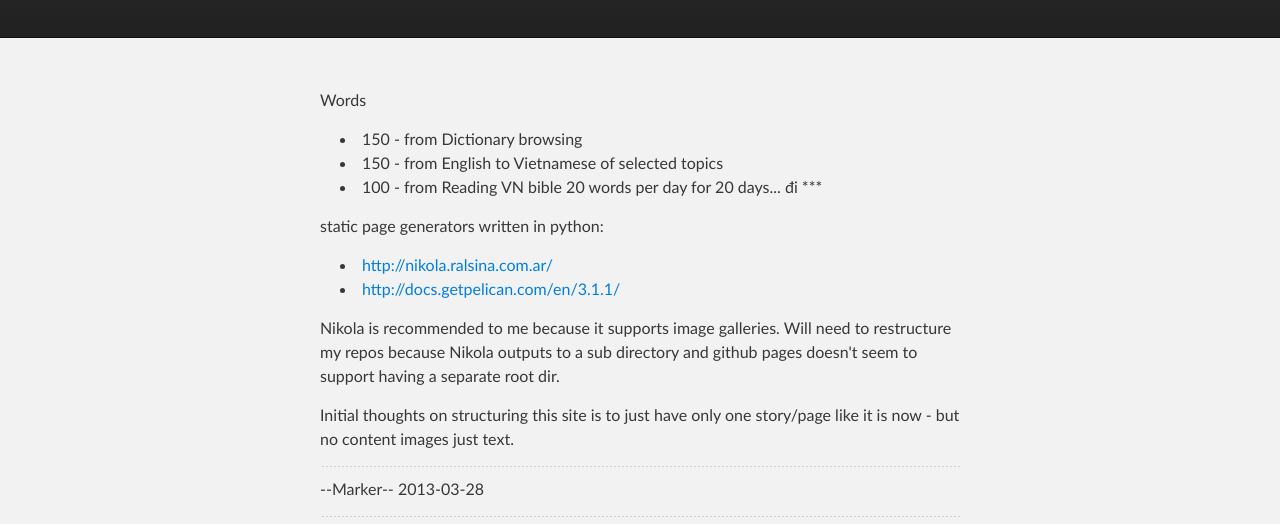
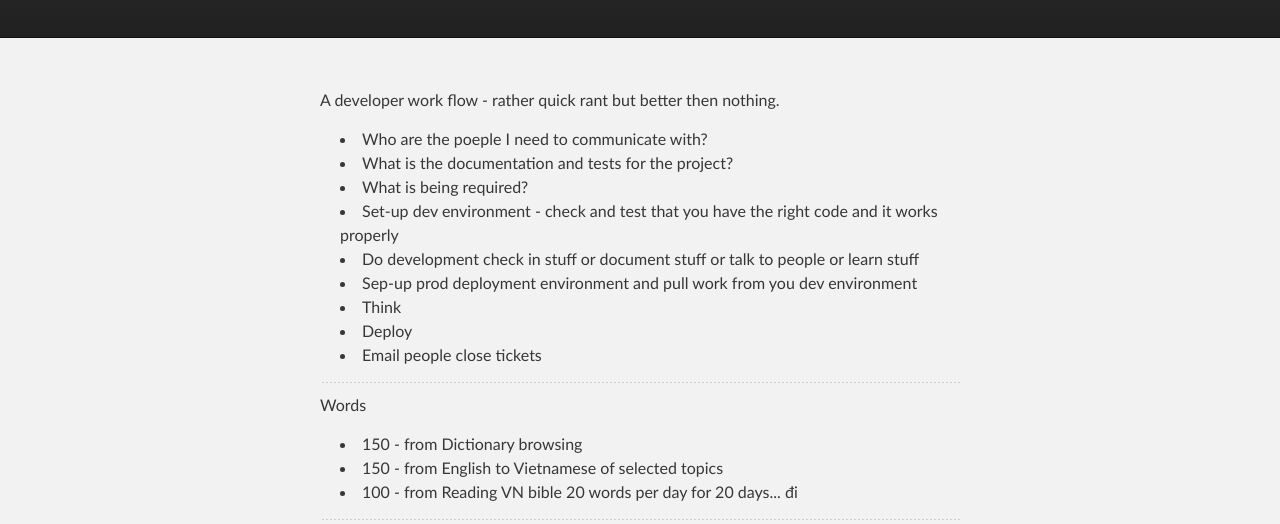
Before and after one commit to arterrey/arterrey.github.com, a plain HTML site: page index.html in a window 1280 px wide. Shown: the part 208-732 px from the top of the page. Drawn offline with Linux system fonts and the light colour scheme.

Commit message:
Replace master branch with page content via GitHub

```diff
--- a/index.html
+++ b/index.html
@@ -27,15 +27,26 @@
     <!-- MAIN CONTENT -->
     <div id="main_content_wrap" class="outer">
       <section id="main_content" class="inner">
-        <p>Words</p>
+        <p>A developer work flow - rather quick rant but better then nothing.</p>
+
+<ul>
+<li>Who are the poeple I need to communicate with?</li>
+<li>What is the documentation and tests for the project?</li>
+<li>What is being required?</li>
+<li>Set-up dev environment - check and test that you have the right code and it works properly</li>
+<li>Do development check in stuff or document stuff or talk to people or learn stuff</li>
+<li>Sep-up prod deployment environment and pull work from you dev environment</li>
+<li>Think</li>
+<li>Deploy</li>
+<li>Email people close tickets</li>
+</ul><hr><p>Words</p>
 
 <ul>
 <li>150 - from Dictionary browsing</li>
 <li>150 - from English to Vietnamese of selected topics</li>
 <li>100 - from Reading VN bible
-20 words per day for 20 days... đi
-***</li>
-</ul><p>static page generators written in python:</p>
+20 words per day for 20 days... đi</li>
+</ul><hr><p>static page generators written in python:</p>
 
 <ul>
 <li><a href="http://nikola.ralsina.com.ar/">http://nikola.ralsina.com.ar/</a></li>
```
Also changed, not shown: params.json (+1 -1 lines).
